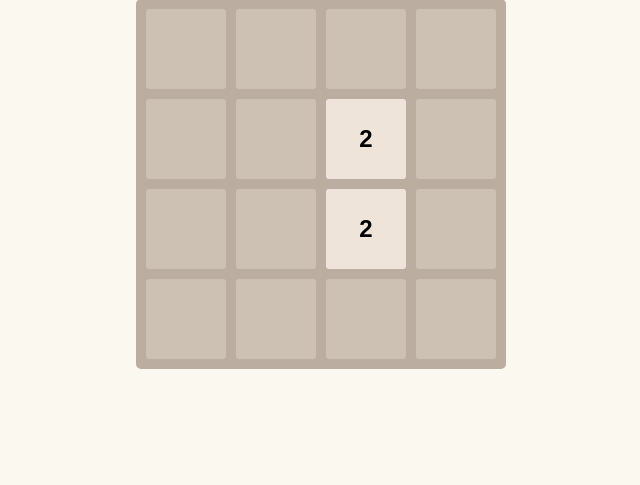
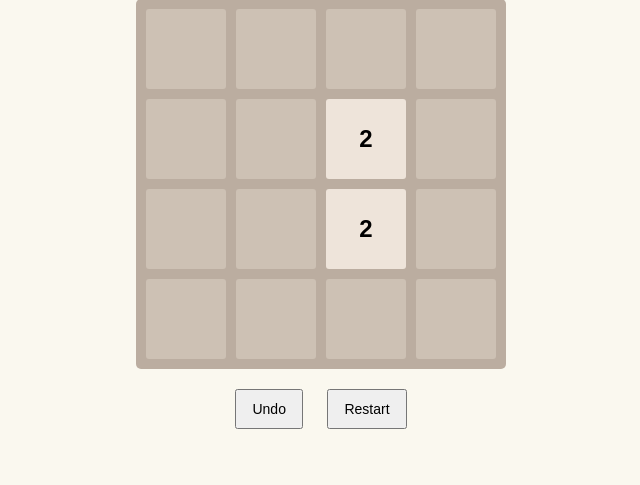
Before and after one commit to PeterChen7274/2048-Game, a Flask app: page / in a window 1280 px wide. Shown: the part 130-615 px from the top of the page, without its empty margins (319-959 px from the left). Run offline with Flask 3, Linux system fonts and the light colour scheme.

Commit message:
web improved

```diff
--- a/app.py
+++ b/app.py
@@ -18,6 +18,23 @@ def move():
         game.move(direction)
     return jsonify({
         "grid": game.grid.get_grid(),
+        "score": game.score,
+        "status": "lost" if game.lost() else "ok"
+    })
+
+@app.route("/undo", methods=["POST"])
+def undo():
+    game.undo()
+    return jsonify({
+        "grid": game.grid.get_grid(),
+        "score": game.score
+    })
+
+@app.route("/restart", methods=["POST"])
+def restart():
+    game.start_game()
+    return jsonify({
+        "grid": game.grid.get_grid(),
         "score": game.score
     })
 
--- a/logic/classes.py
+++ b/logic/classes.py
@@ -20,16 +20,22 @@ class Gamestate:
 
     def start_game(self):
         self.grid.start()
-        # print(self.grid)
+        self.score = 0
+        self.record = 0
+        self.history = []
 
     def undo(self):
         if self.history:
             grid, self.score, self.record = self.history.pop()
             self.grid.change_grid(grid)
-            # print(self.grid)
         else:
             print("Can not undo further")
 
+    def get_score(self):
+        return self.score
+
+    def get_grid(self):
+        return self.grid.get_grid()
 
     def move(self, dir):
         res = 0
@@ -48,17 +54,19 @@ class Gamestate:
         else:
             print("invalid move")
         if res != None:
-            # print(self.grid)
             self.score += res
             self.record = max(self.record, record)
             if len(self.history) > self.undo_limit:
                 self.history.pop(0)
-            if self.grid.stuck():
+            if self.lost():
                 self.game_over()
             if self.record == 2048:
                 self.victory()
         else:
             self.history.pop()
+
+    def lost(self):
+        return self.grid.stuck()
 
     def victory(self):
         print(f"You've won(kinda), Yeah! Type g.start_game() to restart a new game or continue playing to get bigger tiles")
--- a/templates/index.html
+++ b/templates/index.html
@@ -51,17 +51,40 @@
     .tile[data-value="512"] { background-color: #edc850; color: #fff; font-size: 20px; }
     .tile[data-value="1024"] { background-color: #edc53f; color: #fff; font-size: 18px; }
     .tile[data-value="2048"] { background-color: #edc22e; color: #fff; font-size: 18px; }
+    .buttons {
+      margin-top: 20px;
+    }
+    button {
+      margin: 0 10px;
+      padding: 10px 15px;
+      font-size: 14px;
+      cursor: pointer;
+    }
+    .status {
+      margin-top: 15px;
+      font-size: 16px;
+      color: red;
+      font-weight: bold;
+    }
   </style>
 </head>
 <body>
   <h1>2048</h1>
   <div class="score">Score: <span id="score">0</span></div>
   <div class="grid" id="grid"></div>
+  <div class="buttons">
+    <button id="undo-btn">Undo</button>
+    <button id="restart-btn">Restart</button>
+  </div>
+  <div id="status" class="status"></div>
 
   <script>
     document.addEventListener('DOMContentLoaded', () => {
       const gridElem = document.getElementById('grid');
       const scoreElem = document.getElementById('score');
+      const statusElem = document.getElementById('status');
+      const undoBtn = document.getElementById('undo-btn');
+      const restartBtn = document.getElementById('restart-btn');
 
       function createGrid(grid) {
         gridElem.innerHTML = '';
@@ -87,6 +110,31 @@
         const data = await res.json();
         createGrid(data.grid);
         scoreElem.textContent = data.score;
+        if (data.status === 'lost') {
+          statusElem.textContent = 'Game Over!';
+        } else {
+          statusElem.textContent = '';
+        }
+      }
+
+      async function undoMove() {
+        const res = await fetch('/undo', {
+          method: 'POST'
+        });
+        const data = await res.json();
+        createGrid(data.grid);
+        scoreElem.textContent = data.score;
+        statusElem.textContent = '';
+      }
+
+      async function restartGame() {
+        const res = await fetch('/restart', {
+          method: 'POST'
+        });
+        const data = await res.json();
+        createGrid(data.grid);
+        scoreElem.textContent = data.score;
+        statusElem.textContent = '';
       }
 
       document.addEventListener('keydown', (e) => {
@@ -101,6 +149,9 @@
         }
       });
 
+      undoBtn.addEventListener('click', undoMove);
+      restartBtn.addEventListener('click', restartGame);
+
       fetchState();
     });
   </script>
```
